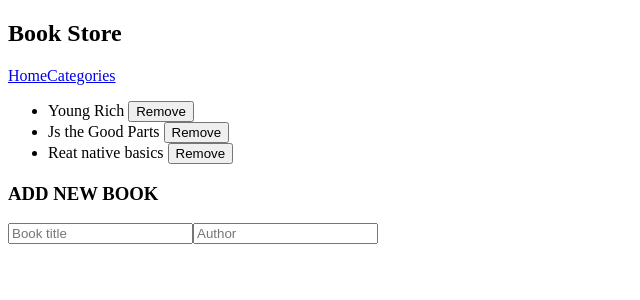
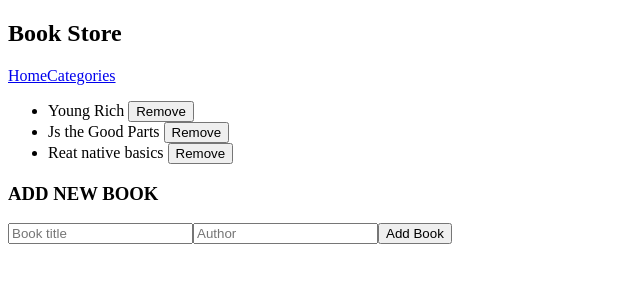
Before and after one commit to Zeph180/book-store, a React (Create React App) app: page / in a window 1280 px wide. Shown: the top 300 px of the page, without its empty margins (0-640 px from the left). Built offline with nearby package versions, Linux system fonts and the light colour scheme.

Commit message:
Add submit button

```diff
--- a/src/components/AddBookForm.js
+++ b/src/components/AddBookForm.js
@@ -11,6 +11,7 @@ export default function AddBookForm() {
         type="text"
         placeholder="Author"
       />
+      <button type="submit">Add Book</button>
     </form>
   );
 }
```
